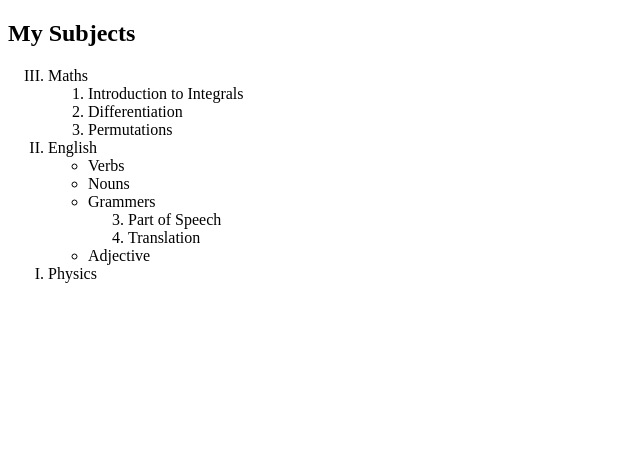
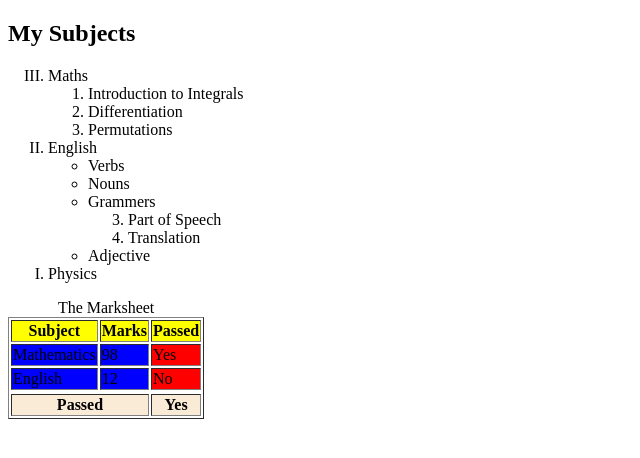
Before and after one commit to atuljha062/Web, a plain HTML site: page mycoolwebsite/school.html in a window 1280 px wide. Shown: the whole page, without its empty margins (0-640 px from the left). Drawn offline with Linux system fonts and the light colour scheme.

Commit message:
Created result using html table

```diff
--- a/mycoolwebsite/school.html
+++ b/mycoolwebsite/school.html
@@ -29,5 +29,43 @@
             </ul>
         <li>Physics</li>
     </ol>
+
+    <table border="">
+        <caption>The Marksheet</caption>
+        <colgroup>
+            <col span="2" style="background-color: blue;">
+            <col style="background-color: red;">
+        </colgroup>
+        <thead style="background-color: yellow;">
+            <tr>
+                <th>Subject</th>
+                <th>Marks</th>
+                <th>Passed</th>
+            </tr>
+        </thead>
+
+        <tbody>
+            <tr>
+                <td>Mathematics</td>
+                <td>98</td>
+                <td>Yes</td>
+            </tr>
+            <tr>
+                <td>English</td>
+                <td>12</td>
+                <td>No</td>
+            </tr>
+        </tbody>
+
+        <tfoot style="background-color: antiquewhite;">
+            <tr>
+                <th colspan="2">Passed</th>
+                <th>Yes</th>
+            </tr>
+        </tfoot>
+
+
+        <tr></tr>
+    </table>
 </body>
 </html>
```
